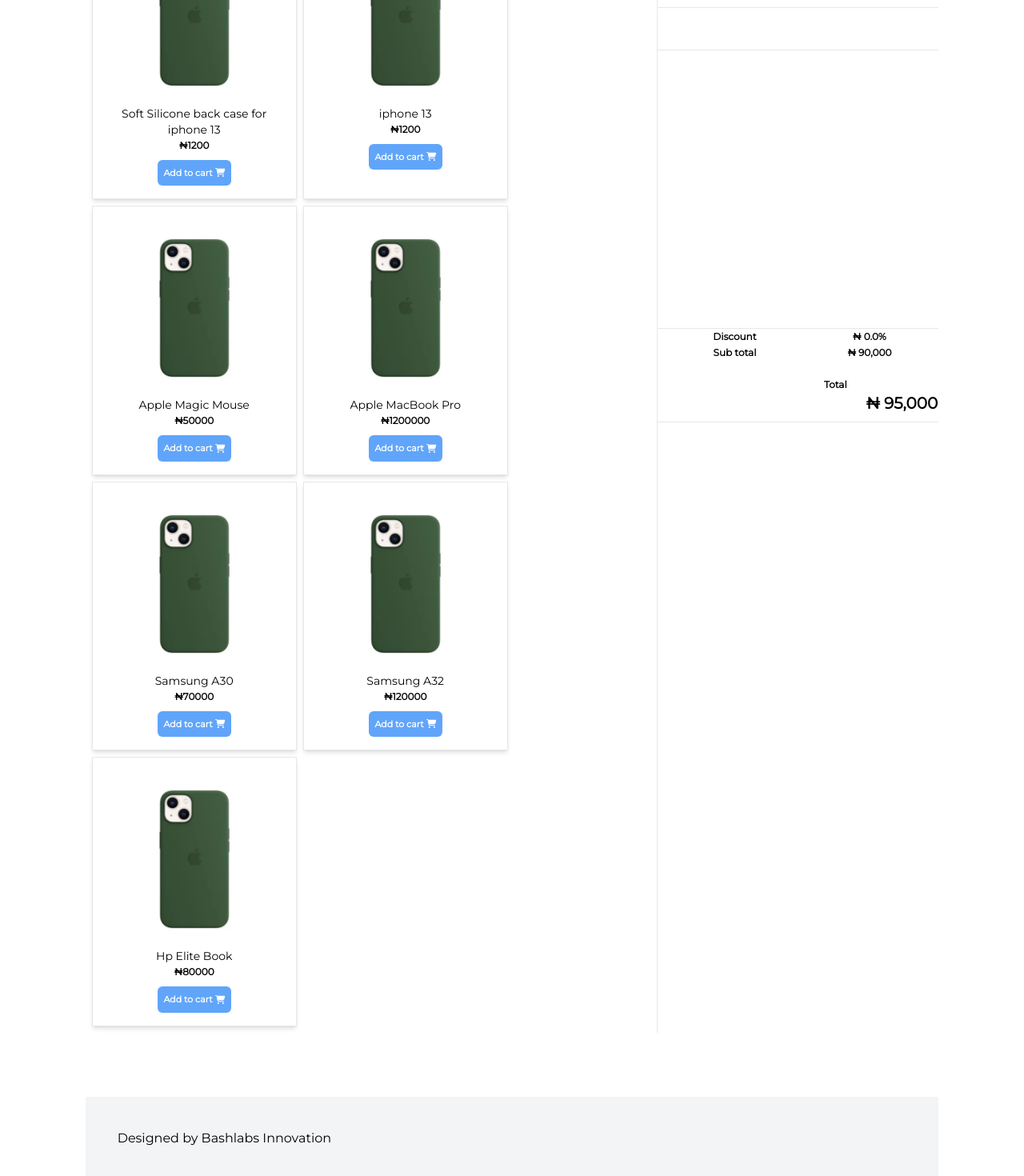
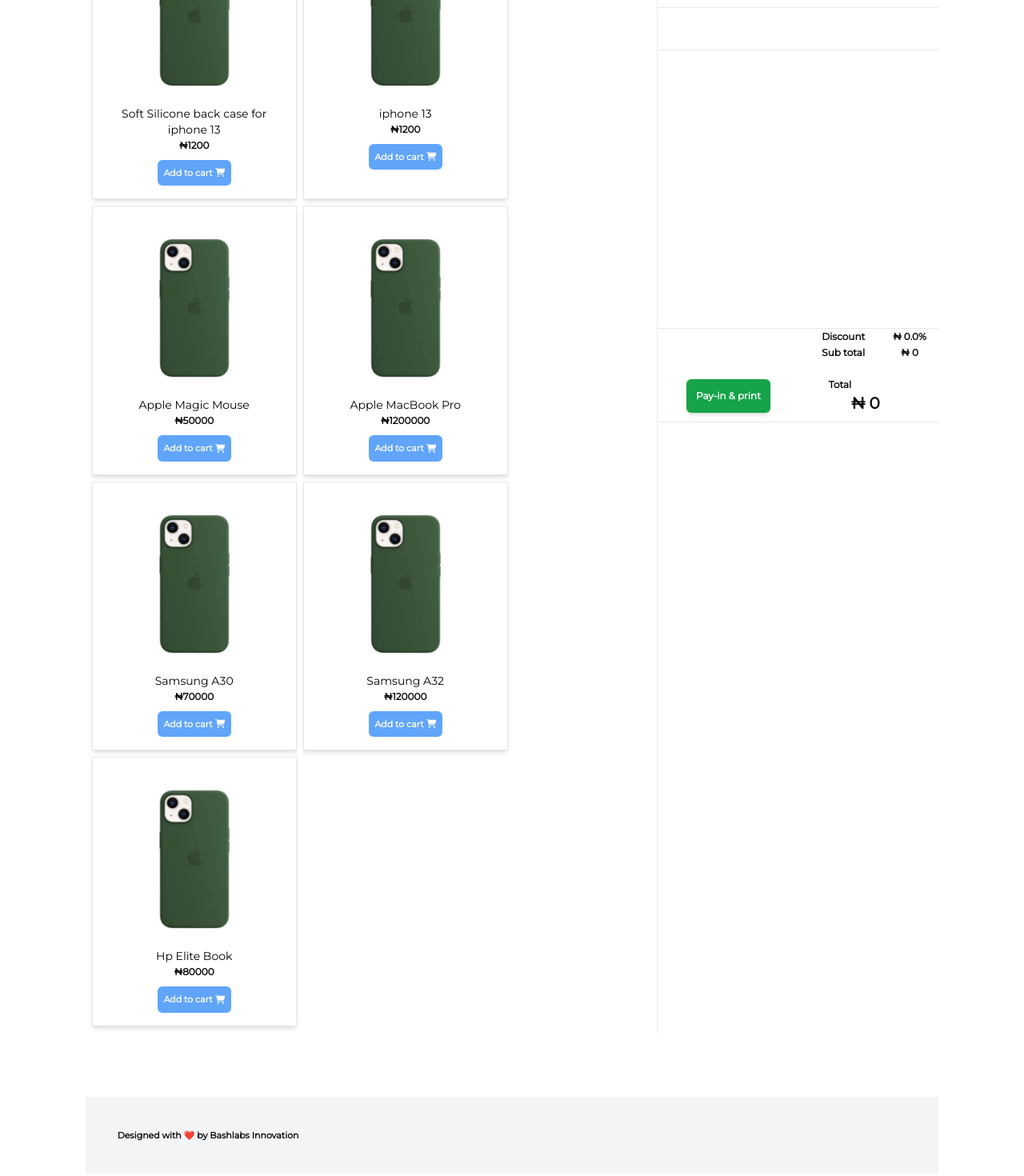
Before and after one commit to iamhabbeboy/go-vue-graphql-pos-app, a Vue app in the folder web/: page /#/ in a window 1280 px wide. Shown: the part 278-1748 px from the top of the page at 80% size. Built offline with nearby package versions, Linux system fonts and the light colour scheme.

Commit message:
Add checkout total calculation

```diff
--- a/web/src/App.vue
+++ b/web/src/App.vue
@@ -38,8 +38,8 @@
       </div>
       <Checkout />
     </div>
-    <div class="p-10 bg-gray-100 mt-20">
-      Designed by Bashlabs Innovation
+    <div class="p-10 bg-gray-100 mt-20 text-tiny font-bold">
+      <a href="https://bashabls.com.ng" class="hover:underline">Designed with ❤️ by Bashlabs Innovation</a>
     </div>
   </section>
 </template>
--- a/web/src/components/Cart.vue
+++ b/web/src/components/Cart.vue
@@ -12,7 +12,7 @@
     }
   },
   setup(props: any) {
-    const carts = computed(() => props.cart);
+    const carts: Product | any = computed(() => props.cart);
     const {state}: any = useState();
 
     const remove = (product: Product) => {
--- a/web/src/components/Checkout.vue
+++ b/web/src/components/Checkout.vue
@@ -2,6 +2,7 @@
 import {useState} from "../store/store";
 import useEvent from "../composable/useEvents";
 import Cart from "./Cart.vue";
+import {watchEffect, ref} from "vue";
 
 export default {
   components: {
@@ -9,6 +10,15 @@
   },
   setup() {
     const {state}: any = useState();
+    const subTotal = ref<number>(0)
+
+    watchEffect(() => {
+      if (state.carts.length) {
+        for (let value of state.carts) {
+          subTotal.value += value.sub_total
+        }
+      }
+    })
 
     const clearCart = () => {
       if(confirm('Are you sure ?')) {
@@ -18,7 +28,8 @@
 
     return {
       carts: state.carts,
-      clearCart
+      clearCart,
+      subTotal
     }
   }
 }
@@ -65,23 +76,26 @@
               <table class="min-w-full">
                 <tbody>
                 <tr class="border-t">
-                  <th>&nbsp;</th>
+                  <th colspan="2">&nbsp;</th>
+                  <th >&nbsp;</th>
                   <th colspan="2" class="">Discount</th>
                   <th>&#8358; 0.0%</th>
                 </tr>
                 <tr>
-                  <th>&nbsp;</th>
+                  <th colspan="3">&nbsp;</th>
                   <th colspan="2">Sub total</th>
-                  <th>&#8358; 90,000</th>
+                  <th>&#8358; {{subTotal}}</th>
                 </tr>
                 <tr>
-                  <th colspan="3"> &nbsp;</th>
+                  <th colspan="4"> &nbsp;</th>
                 </tr>
                 <tr>
-                  <th colspan="2">&nbsp;</th>
+                  <th>
+                    <button class="rounded-md bg-green-600 text-white p-3 shadow-md hover:bg-green-500 font-bold">Pay-in &amp; print </button>
+                  </th>
                   <th colspan="3">
                     <h4>Total</h4>
-                    <h1 class="text-xl text-right">&#8358; 95,000</h1>
+                    <h1 class="text-xl text-right">&#8358; {{subTotal}}</h1>
                   </th>
                 </tr>
                 </tbody>
--- a/web/src/composable/useEvents.ts
+++ b/web/src/composable/useEvents.ts
@@ -5,14 +5,11 @@
 const {setCart, removeCart, removeSingleCart, setFilter} = createStore();
 
 export default {
-    qty: 0,
-
     addToCart(product: Product, cart: any) {
         if (!product) {
             return;
         }
         cart.quantity += 1
-
         setCart(product, cart.quantity)
     },
 
@@ -36,8 +33,7 @@
 
     search(text: HTMLInputElement, category: string | undefined) {
         if(text.value === '' && !category) {
-            text.focus()
-            return;
+            state.products = state.products
         }
         const response: Product | any = state.products.filter((product: Product) => {
             if(text.value !== '' && !category) {
--- a/web/src/store/mutation.ts
+++ b/web/src/store/mutation.ts
@@ -4,12 +4,13 @@
 
 export default {
     setCart: (cart: Product, qty: number) => {
-        const productIndex = state.carts.find((product: { id: number }) => product.id == cart.id);
+        const productIndex: Product | undefined = state.carts.find((product: { id: number }) => product.id == cart.id);
+        cart.sub_total = cart.price * cart.quantity;
         if (!productIndex) {
-            state.carts.push(cart)
-        } else {
-            productIndex.quantity = +qty
+            return state.carts.push(cart)
         }
+
+        productIndex.quantity = +qty
     },
 
     removeCart: () => {
@@ -30,7 +31,7 @@
     },
 
     getCategory: () => {
-        const category = state.products.map((value: {category: string}) => value.category)
+        const category = state.products.map((value: { category: string }) => value.category)
         const uniqueResult = [...new Set(category)]
         state.categories = uniqueResult
     },
--- a/web/src/types/Product.ts
+++ b/web/src/types/Product.ts
@@ -3,5 +3,6 @@
     title: string,
     price: number,
     quantity: number,
-    category: string
+    category: string,
+    sub_total: number
 }
```
